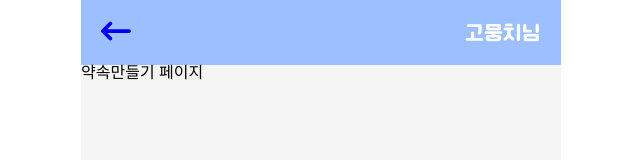
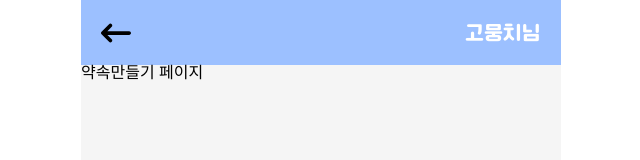
Before and after one commit to FRONT-END-BOOTCAMP-PLUS-3/moongchija, a Next.js app: page /create-appointment in a window 1280 px wide. Shown: the top 160 px of the page, without its empty margins (319-959 px from the left). Built offline with nearby package versions, Linux system fonts and the light colour scheme; a web font is replaced by a local one.

Commit message:
[style] ArrowHeader 화살표 이벤트 추가

```diff
--- a/components/header/ArrowHeader.tsx
+++ b/components/header/ArrowHeader.tsx
@@ -3,14 +3,30 @@
 import React from "react";
 import { FaArrowLeftLong } from "react-icons/fa6";
 import Header from "./Header";
-import Link from "next/link";
 
-const ArrowHeader: React.FC = () => {
+interface ArrowHeaderProps {
+  setValue?: React.Dispatch<React.SetStateAction<number>>;
+}
+
+const ArrowHeader: React.FC<ArrowHeaderProps> = ({ setValue }) => {
+
+  const handleBack = () => {
+    if (setValue) {
+      setValue((prev) => {
+        if (prev === 1) {
+          window.history.back();
+          return prev;
+        }
+        return prev - 1;
+      });
+    } else {
+      window.history.back();
+    }
+  };
+
   return (
     <Header>
-      <Link href="/">
-        <FaArrowLeftLong size={30} />
-      </Link>
+      <FaArrowLeftLong size={30} onClick={handleBack} style={{ cursor: "pointer" }} />
     </Header>
   );
 };
```
